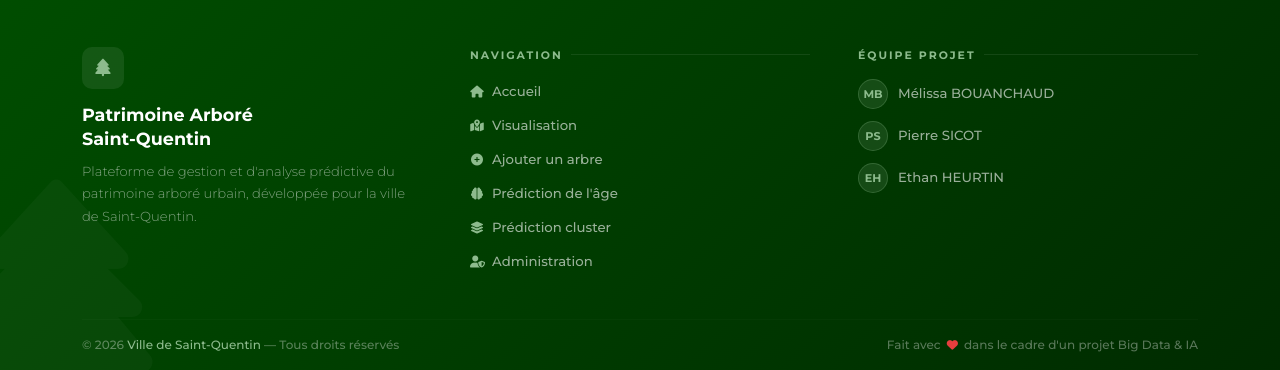
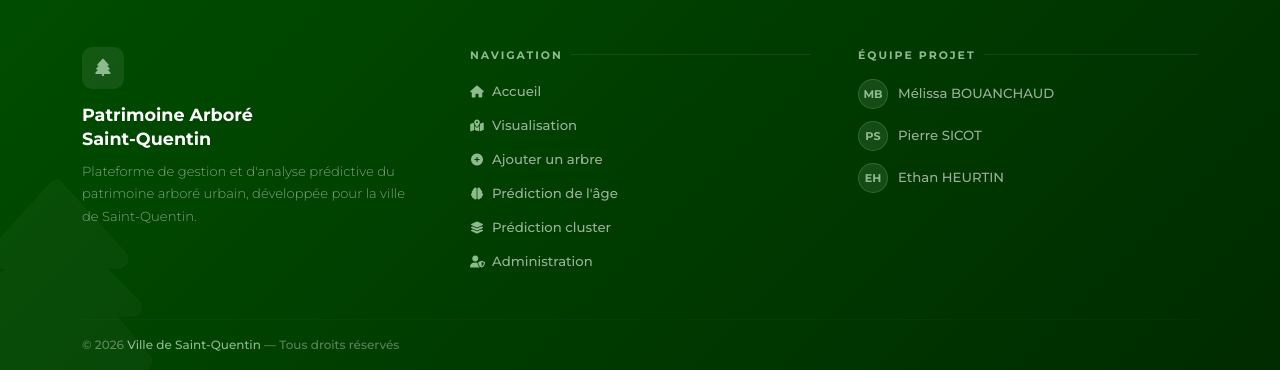
Before and after one commit to EthanHEURTIN/Projet_Web_Arbres, a PHP site: page / in a window 1280 px wide. Shown: the part 1675-2045 px from the top of the page. Run offline with PHP 8.4, Linux system fonts and the light colour scheme; data comes from the database, SQL or seed files in the repository.

Commit message:
Fix footer

```diff
--- a/includes/footer.php
+++ b/includes/footer.php
@@ -190,9 +190,6 @@
             <p class="copy">
                 © <?= date('Y') ?> <span>Ville de Saint-Quentin</span> — Tous droits réservés
             </p>
-            <p class="made-by">
-                Fait avec <i class="fas fa-heart"></i> dans le cadre d'un projet Big Data & IA
-            </p>
         </div>
     </div>
 </footer>
```
